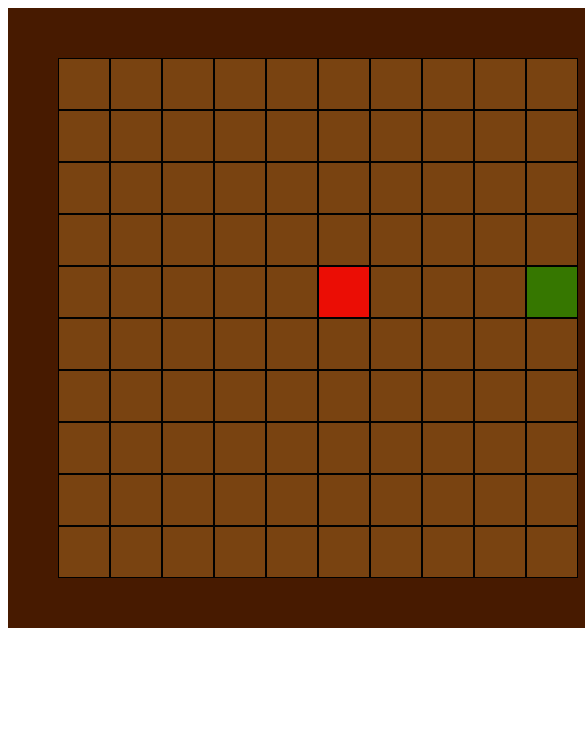
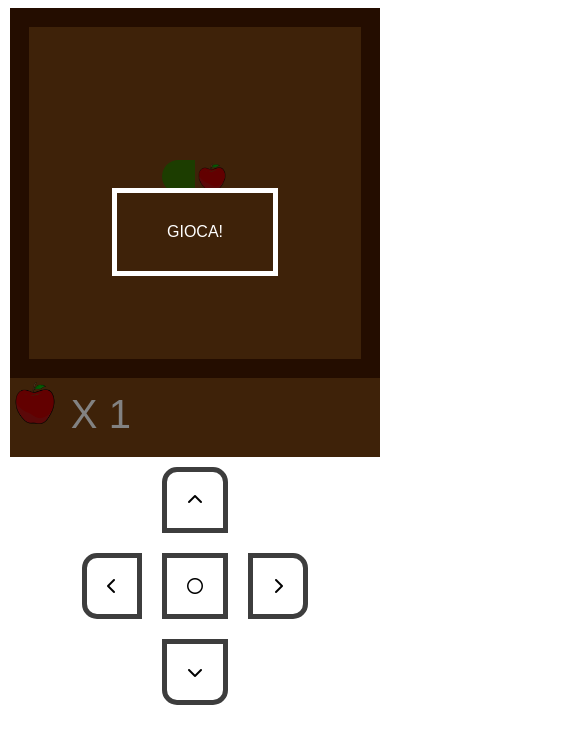
Before and after one commit to Leo9723/snake, a Vue app: page / in a window 390 px wide. Shown: the top 744 px of the page, 585 px wide, since content can reach past the window. Built offline with nearby package versions, Linux system fonts and the light colour scheme.

Commit message:
aggiunta modalità mobile

```diff
--- a/index.html
+++ b/index.html
@@ -4,6 +4,7 @@
     <meta charset="UTF-8" />
     <link rel="icon" type="image/svg+xml" href="/vite.svg" />
     <meta name="viewport" content="width=device-width, initial-scale=1.0" />
+    <link rel="stylesheet" href="https://cdnjs.cloudflare.com/ajax/libs/font-awesome/6.4.0/css/all.min.css" integrity="sha512-iecdLmaskl7CVkqkXNQ/ZH/XLlvWZOJyj7Yy7tcenmpD1ypASozpmT/E0iPtmFIB46ZmdtAc9eNBvH0H/ZpiBw==" crossorigin="anonymous" referrerpolicy="no-referrer" />
     <title>Vite + Vue</title>
   </head>
   <body>
--- a/src/App.vue
+++ b/src/App.vue
@@ -8,7 +8,6 @@ export default {
     return {
       store,
       value: 0,
-      timeout: undefined,
     }
   },
   components: {
@@ -16,8 +15,9 @@ export default {
   },
   methods: {
     right(){
-      clearTimeout(this.timeout)
-      this.timeout = setInterval(() => {
+      clearTimeout(this.store.timeout)
+      this.store.direction = "right"
+      this.store.timeout = setInterval(() => {
           if(this.store.position[0] % 10 == 0){
             this.addCell(this.store.position[0])
             this.store.position[0] -= 9
@@ -32,8 +32,9 @@ export default {
         }, 250);
     },
     left(){
-      clearTimeout(this.timeout)
-      this.timeout = setInterval(() => {
+      clearTimeout(this.store.timeout)
+      this.store.direction = "left"
+      this.store.timeout = setInterval(() => {
         let splitted
         if(this.store.position[0] == 1){
           this.addCell(this.store.position[0])
@@ -56,8 +57,9 @@ export default {
         }, 250);
     },
     up(){
-      clearTimeout(this.timeout)
-      this.timeout = setInterval(() => {
+      clearTimeout(this.store.timeout)
+      this.store.direction = "up"
+      this.store.timeout = setInterval(() => {
         let splitted
         splitted = this.store.position[0].toString()
         splitted = splitted.split('')
@@ -78,8 +80,9 @@ export default {
           }, 250);
     },
     down(){
-      clearTimeout(this.timeout)
-      this.timeout = setInterval(() => {
+      clearTimeout(this.store.timeout)
+      this.store.direction = "down"
+      this.store.timeout = setInterval(() => {
         let splitted
         splitted = this.store.position[0].toString()
         splitted = splitted.split('')
@@ -110,12 +113,14 @@ export default {
               this.store.position = 0
               this.store.food = 0
               alert("hai perso")
+              clearTimeout(this.store.timeout)
             }
         }
     }
       if(this.store.position[0] == this.store.food){
         if(this.store.position.length == 100){
           alert("hai vinto")
+          clearTimeout(this.store.timeout)
         }
         else{
           this.generate()
@@ -167,7 +172,61 @@ export default {
   <div tabindex="0" @keyup.right="right" @keyup.left="left" @keyup.up="up" @keyup.down="down" @keyup="generateMoreFood">
     <AppGrid></AppGrid>
   </div>
+  <div class="controller">
+    <div class="top">
+      <i class="fa-solid fa-chevron-up" @click="up"></i>
+    </div>
+    <div class="mid">
+      <i class="fa-solid fa-chevron-left" @click="left"></i><i class="fa-regular fa-circle"></i><i class="fa-solid fa-chevron-right" @click="right"></i>
+    </div>
+    <div class="bottom">
+      <i class="fa-solid fa-chevron-down" @click="down"></i>
+    </div>
+  </div>
 </template>
 
-<style scoped>
+<style lang="scss" scoped>
+  .controller{
+    width: 300px;
+    height: 300px;
+    margin: 0 auto;
+    display: none;
+    .top, .mid, .bottom{
+      display: flex;
+      justify-content: center;
+      i{
+        border: 5px solid rgb(61, 61, 61);
+        padding: 20px;
+        margin: 10px;
+        transition: all 0.1s;
+        &:active{
+          background-color: rgba(0, 0, 0, 0.349);
+        }
+      }
+    }
+    .top{
+      i{
+        border-radius: 15px 15px 0px 0px;
+      }
+    }
+    .mid{
+      i:first-child{
+        border-radius: 15px 0px 0px 15px;
+      }
+      i:last-child{
+        border-radius: 0px 15px 15px 0px;
+      }
+    }
+    .bottom{
+      i{
+        border-radius: 0px 0px 15px 15px;
+      }
+    }
+
+  }
+  @media screen and (max-width: 769px){
+    .controller{
+      display: block;
+    }
+  }
 </style>
--- a/src/components/AppGrid.vue
+++ b/src/components/AppGrid.vue
@@ -7,23 +7,83 @@ export default {
         }
     },
     methods: {
-        increment(){
-            this.store.position ++
+        active(){
+            let splitted
+            this.store.direction = "left"
+            this.store.active = true
+            clearTimeout(this.store.timeout)
+            this.store.timeout = setInterval(() => {
+            if(this.store.position[0] == 1){
+                this.store.position[0] += 9
+            }
+            else{
+                splitted = this.store.position[0].toString()
+                splitted = splitted.split('');
+                splitted = parseInt(splitted[1])
+                if(splitted == 1){
+                    this.store.position[0] += 9
+                }
+                else{
+                    this.store.position[0] --
+                }
+            }
+        }, 250);
+
+
         }
     }
 }
 </script>
 <template>
-    <div class="grid">
-        <div v-for="(cell, index) in 100" :key="index" :class="(this.store.position.includes(cell)) ? 'cell bkg-ok' : (this.store.food == cell) ? 'cell bkg-food' : 'cell'">
+    <div class="grid-container">
+        <div class="hover-button" v-show="this.store.active == false" @click="active">
+            <span>GIOCA!</span>
+        </div>
+        <div class="grid">
+            <div v-for="(cell, index) in 100" :key="index" :class="(this.store.position.includes(cell) && this.store.position[0] == cell && this.store.direction == 'left') ? 'cell bkg-ok left' : (this.store.position.includes(cell) && this.store.position[0] == cell && this.store.direction == 'right') ? 'cell bkg-ok right' : (this.store.position.includes(cell) && this.store.position[0] == cell && this.store.direction == 'up') ? 'cell bkg-ok up' : (this.store.position.includes(cell) && this.store.position[0] == cell && this.store.direction == 'down') ? 'cell bkg-ok down' : (this.store.position.includes(cell)) ? 'cell bkg-ok' :(this.store.food == cell) ? 'cell bkg-food' : 'cell'">
+            </div>
+        </div>
+        <div class="score">
+            <img src="/apple.png" alt=""> X {{ this.store.snakeLength }}
         </div>
     </div>
 </template>
 <style lang="scss" scoped>
+.score{
+    color: white;
+    font-size: 40px;
+}
+img {
+    width: 50px;
+    height: 50px;
+}
+span{
+    border: 5px solid white;
+    color: white;
+    padding: 30px 50px;
+    cursor: pointer;
+}
+.grid-container{
+    width: 600px;
+    height: 670px;
+    position: relative;
+    margin: 0 auto;
+    background-color: rgb(121, 67, 17);
+}
+
+.hover-button{
+    width: 100%;
+    height: 100%;
+    position: absolute;
+    background-color: rgba(0, 0, 0, 0.492);
+    top: 0px;
+    display: flex;
+    justify-content: center;
+    align-items: center;
+}
     .cell{
-        width: 50px;
-        height: 50px;
-        border: 1px solid black;
+        width: calc(100% / 10);
+        height: calc(100% / 10);
         display: flex;
         justify-content: center;
         align-items: center;
@@ -34,13 +94,38 @@ export default {
         background-color: rgb(54, 119, 0);
     }
     .bkg-food{
-        background-color: rgb(235, 13, 5);
+        background-image: url(/apple.png);
+        background-size: cover;
     }
     .grid{
-        width: 520px;
+        width: 500px;
+        height: 500px;
         display: flex;
         flex-wrap: wrap;
         margin: 0 auto;
         border: 50px solid rgb(71, 26, 0);
     }
+    .left{
+    border-radius: 50% 0% 0% 50%;
+    }
+    .right{
+    border-radius: 0% 50% 50% 0%;
+    }
+    .up{
+    border-radius: 50% 50% 0% 0%;
+    }
+    .down{
+    border-radius: 0% 0% 50% 50%;
+    }
+    @media screen and (max-width: 769px){
+        .grid-container{
+            width: 95vw;
+            height: 115vw;
+        }
+        .grid{
+            width: 85vw;
+            height: 85vw;
+            border: 5vw solid rgb(71, 26, 0);
+        }
+  }
 </style>
--- a/src/store.js
+++ b/src/store.js
@@ -1,7 +1,10 @@
 import { reactive } from 'vue'
 
 export const store = reactive({
-    position: [50],
+    position: [45],
     snakeLength: 1,
     food: null,
+    active: false,
+    timeout: undefined,
+    direction: "left",
 })
--- a/src/style.css
+++ b/src/style.css
@@ -0,0 +1,3 @@
+*{
+    font-family: Arial, Helvetica, sans-serif;
+}
```
Also changed, not shown: public/apple.png (added).
